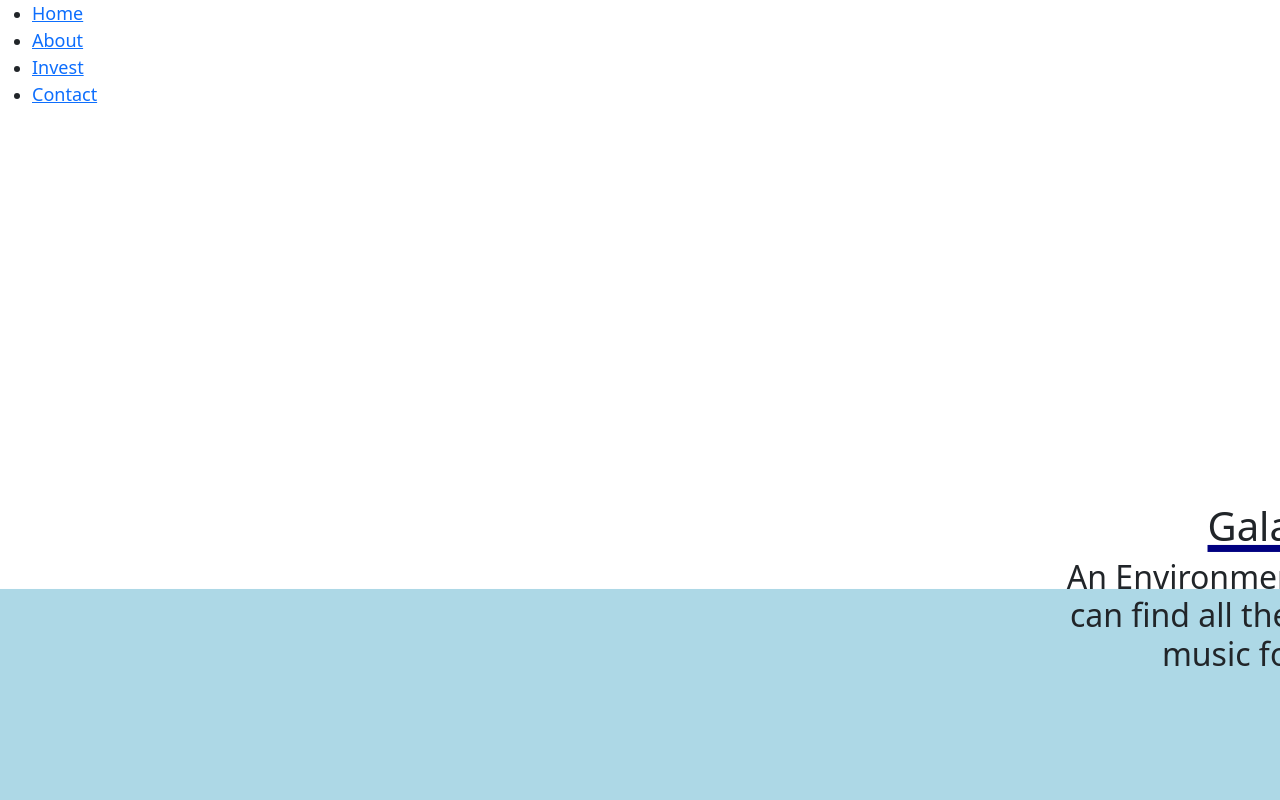
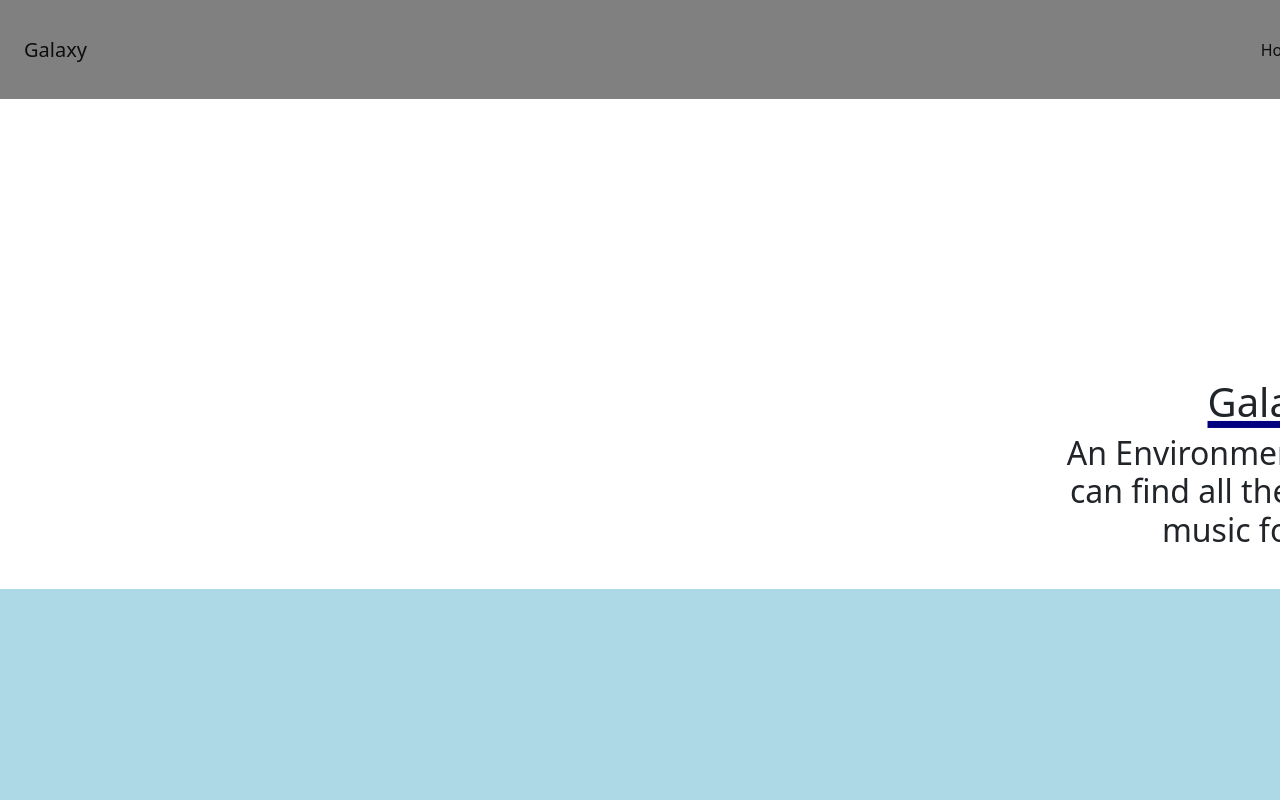
Before and after one commit to YELLIandYemma/Galaxy, a React (Vite) app in the folder galaxyproject/: page / in a window 1280 px wide. Shown: the top 800 px of the page. Built offline with nearby package versions, Linux system fonts and the light colour scheme.

Commit message:
Update NavBar.tsx

```diff
--- a/galaxyproject/src/NavBar.tsx
+++ b/galaxyproject/src/NavBar.tsx
@@ -6,21 +6,52 @@
 
 const NavBar: React.FC = () => {
   return (
-    <nav>
-      <ul>
-        <li>
-          <a href="/">Home</a>
-        </li>
-        <li>
-          <a href="#about">About</a>
-        </li>
-        <li>
-          <a href="/invest">Invest</a>
-        </li>
-        <li>
-          <a href="/contact">Contact</a>
-        </li>
-      </ul>
+    <nav className="navbar navbar-expand-lg text-end  bg-body-tertiary fixed-top ">
+      <div className="container-fluid">
+        <nav className="navbar bg-body-tertiary">
+          <div className="container-fluid">
+            <a className="navbar-brand" href="#">
+              Galaxy
+            </a>
+          </div>
+        </nav>
+
+        <button
+          className="navbar-toggler"
+          type="button"
+          data-bs-toggle="collapse"
+          data-bs-target="#navbarNav"
+          aria-controls="navbarNav"
+          aria-expanded="false"
+          aria-label="Toggle navigation"
+        >
+          <span className="navbar-toggler-icon"></span>
+        </button>
+        <div className="collapse navbar-collapse" id="navbarNav">
+          <ul className="navbar-nav">
+            <li className="nav-item">
+              <a className="nav-link active" aria-current="page" href="#">
+                Home
+              </a>
+            </li>
+            <li className="nav-item">
+              <a className="nav-link" href="#about">
+                About
+              </a>
+            </li>
+            <li className="nav-item">
+              <a className="nav-link" href="#">
+                Packages
+              </a>
+            </li>
+            <li className="nav-item">
+              <a className="nav-link disabled" aria-disabled="true">
+                Invest
+              </a>
+            </li>
+          </ul>
+        </div>
+      </div>
     </nav>
   );
 };
```
